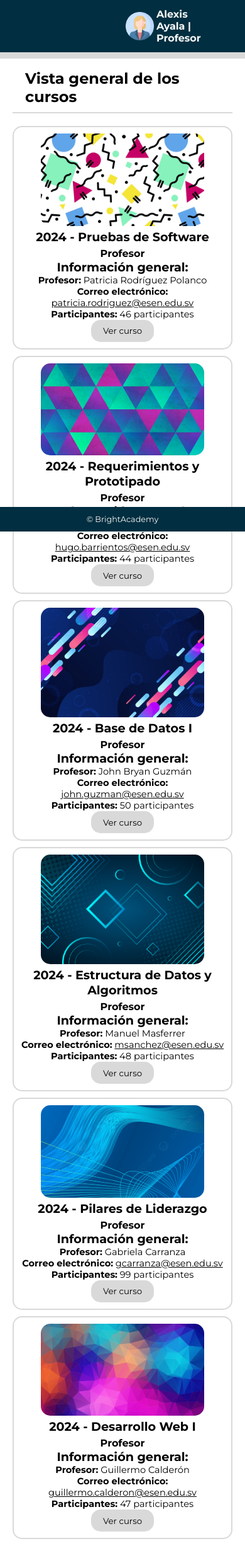
After one commit to diegoemz/Proyecto-BrightAcademy, a PHP site: page /nahomi-serrano/curso_profe.html in a window 390 px wide. The commit adds this page. Shown: the whole page at 63% size. Run offline with PHP 8.4, Linux system fonts and the light colour scheme.

Commit message:
Mejora de responsivo

```diff
--- a/nahomi-serrano/css/cursos.css
+++ b/nahomi-serrano/css/cursos.css
@@ -24,12 +24,14 @@ body {
 }
 
 /* Sección de información de los cursos */
+
 .info {
     padding: 20px;
 }
-.info h2 {
+
+.info h1{
     padding-left: 20px;
-    padding-top: 10px;
+    padding-top: 90px;
     padding-bottom: 10px;
     border-bottom: solid var(--gris-1) 2px;
 }
@@ -53,7 +55,7 @@ body {
 }
 
 .vista img {
-    max-width: 100%;
+    max-width: 80%;
     border-radius: 15px;
     text-align: center;
 }
--- /dev/null
+++ b/nahomi-serrano/css/menu.css
@@ -0,0 +1,108 @@
+@import url('https://fonts.googleapis.com/css2?family=Montserrat:ital,wght@0,100..900;1,100..900&display=swap');
+:root{
+    /*Colores*/
+    --negro: #000;
+    --gris-1: #d9d9d9;
+    --blanco-1: #F8F8F8;
+    --beige-1: #F2E3D5;
+    --azul-1: #012E40;
+    --azul-2: #024959;
+    --azul-3: #026773;
+    --azul-4: #3CA6A6;
+    --celeste-1: #234459;
+    --celeste-2: #3C7499;
+    --celeste-3: #5AAEE6;
+    --celeste-4: #94C1FF;
+
+    /*Tamaño de texto*/
+    --titulo: 4.3em;
+    --subtitulo: 1.2em;
+    --texto: 1em;
+    --botones: 1.5em;
+}
+*{
+    margin: 0;
+    padding: 0;
+    box-sizing: border-box;
+    font-family: 'Montserrat';
+}
+/*Header*/
+header {
+    width: 100%;
+    height: 10.5%;
+    background-color: var(--azul-1);
+    border-bottom: var(--azul-2) 3px solid;
+    position: fixed;
+    z-index: 100;
+}
+.icono, .nombre{
+    padding-top: 13px;
+}
+.icono{
+    width: 45px;
+    height: auto;
+    margin-left:200px;
+}
+.nombre {
+    font-weight: bold;
+    color: var(--blanco-1);
+    padding-left: 1%;
+}
+.container {
+    display: flex;
+    align-items: center;
+    z-index: 100;
+}
+.nav{
+    display: flex;
+    flex-wrap: wrap;
+    justify-content: space-between;
+    padding-left: 700px;
+    padding-top: 10px;
+}
+.nav a {
+    padding: 0px 15px;
+    text-decoration: none;
+    color: var(--blanco-1);
+    border-left: solid var(--blanco-1) 1px;
+    border-right: solid var(--blanco-1) 1px;
+}
+.nav a:hover {
+    color: var(--celeste-4);
+}
+.decoration{
+    position: fixed;
+    background-color: var(--gris-1);
+    width: 100%;
+    margin-top: 13px;
+    height: 10px;
+}
+/*Aside*/
+aside div{
+    background-color: var(--celeste-4);
+    height: 300px;
+}
+
+/*Footer*/
+footer {
+    position: fixed;
+    bottom: 0px;
+    background-color: var(--azul-1);
+    font-size: 0.8em;
+    width: 100%;
+    text-align: center;
+}
+footer p {
+    padding: 12px;
+    color: var(--blanco-1);
+}
+footer .cont {
+    display: flex;
+    height: 40px;
+    justify-content: center;
+    align-items: center;
+
+}
+#bold{
+    font-weight: bold;
+}
--- /dev/null
+++ b/nahomi-serrano/curso_profe.html
@@ -0,0 +1,136 @@
+<!DOCTYPE html>
+<html lang="en">
+<head>
+    <meta charset="UTF-8">
+    <meta name="viewport" content="width=device-width, initial-scale=1.0">
+    <title>BrightAcademy</title>
+    <link rel="stylesheet" href="./css/menu.css">
+    <link rel="stylesheet" href="./css/cursos.css">
+</head>
+<body>
+    <header>
+        <div class="container">
+            <img class="icono" src="../img/perfil.png" alt="Perfil usuario">
+            <p class="nombre">Alexis Ayala  |  Profesor</p>
+            <nav class="nav">
+                <a href="main-area.html">Área Principal</a>
+                <a href="cursos-area.html">Cursos</a>
+            </nav>
+        </div>
+        <div class="decoration"></div>
+    </header>
+
+    <section class="info">
+        <h1>Vista general de los cursos</h1>
+        <div class="cont">
+            <article class="vista">
+                <div class="div-1">
+                    <img src="../img/fondo-abstracto.jpg" alt="fondo-abstracto">
+                    <h2>2024 - Pruebas de Software</h2>
+                    <h3>Profesor</h3>
+                </div>
+                <div class="linea"></div>
+                <div class="div-2">
+                    <h2><span>Información general:</span></h2>
+                    <ul>
+                        <li><span id="bold">Profesor:</span> Patricia Rodríguez Polanco</li>
+                        <li><span id="bold">Correo electrónico:</span> <span id="decoration">patricia.rodriguez@esen.edu.sv</span></li>
+                        <li><span id="bold">Participantes:</span> 46 participantes</li>
+                    </ul>
+                    <button>Ver curso</button>
+                </div>
+            </article>
+            <article class="vista">
+                <div class="div-1">
+                    <img src="../img/fondo-cursos.png" alt="fondo-cursos">
+                    <h2>2024 - Requerimientos y Prototipado</h2>
+                    <h3>Profesor</h3>
+                </div>
+                <div class="linea"></div>
+                <div class="div-2">
+                    <h2><span>Información general:</span></h2>
+                    <ul>
+                        <li><span id="bold">Profesor:</span> Hugo Barrientos</li>
+                        <li><span id="bold">Correo electrónico:</span> <span id="decoration">hugo.barrientos@esen.edu.sv</span></li>
+                        <li><span id="bold">Participantes:</span> 44 participantes</li>
+                    </ul>
+                    <button>Ver curso</button>
+                </div>
+            </article>
+            <article class="vista">
+                <div class="div-1">
+                    <img src="../img/fondo-formas.jpg" alt="fondo-formas">
+                    <h2>2024 - Base de Datos I</h2>
+                    <h3>Profesor</h3>
+                </div>
+                <div class="linea"></div>
+                <div class="div-2">
+                    <h2><span>Información general:</span></h2>
+                    <ul>
+                        <li><span id="bold">Profesor:</span> John Bryan Guzmán</li>
+                        <li><span id="bold">Correo electrónico:</span> <span id="decoration">john.guzman@esen.edu.sv</span></li>
+                        <li><span id="bold">Participantes:</span> 50 participantes</li>
+                    </ul>
+                    <button>Ver curso</button>
+                </div>
+            </article>
+            <article class="vista">
+                <div class="div-1">
+                    <img src="../img/fondo-geometrico.jpg" alt="fondo-geometrico">
+                    <h2>2024 - Estructura de Datos y Algoritmos</h2>
+                    <h3>Profesor</h3>
+                </div>
+                <div class="linea"></div>
+                <div class="div-2">
+                    <h2><span>Información general:</span></h2>
+                    <ul>
+                        <li><span id="bold">Profesor:</span> Manuel Masferrer</li>
+                        <li><span id="bold">Correo electrónico:</span> <span id="decoration">msanchez@esen.edu.sv</span></li>
+                        <li><span id="bold">Participantes:</span> 48 participantes</li>
+                    </ul>
+                    <button>Ver curso</button>
+                </div>
+            </article>
+            <article class="vista">
+                <div class="div-1">
+                    <img src="../img/fondo-vector.jpg" alt="fondo-vector">
+                    <h2>2024 - Pilares de Liderazgo</h2>
+                    <h3>Profesor</h3>
+                </div>
+                <div class="linea"></div>
+                <div class="div-2">
+                    <h2><span>Información general:</span></h2>
+                    <ul>
+                        <li><span id="bold">Profesor:</span> Gabriela Carranza</li>
+                        <li><span id="bold">Correo electrónico:</span> <span id="decoration">gcarranza@esen.edu.sv</span></li>
+                        <li><span id="bold">Participantes:</span> 99 participantes</li>
+                    </ul>
+                    <button>Ver curso</button>
+                </div>
+            </article>
+            <article class="vista">
+                <div class="div-1">
+                    <img src="../img/fondos-de-colores.jpg" alt="fondos-de-colores">
+                    <h2>2024 - Desarrollo Web I</h2>
+                    <h3>Profesor</h3>
+                </div>
+                <div class="linea"></div>
+                <div class="div-2">
+                    <h2><span>Información general:</span></h2>
+                    <ul>
+                        <li><span id="bold">Profesor:</span> Guillermo Calderón</li>
+                        <li><span id="bold">Correo electrónico:</span> <span id="decoration">guillermo.calderon@esen.edu.sv</span></li>
+                        <li><span id="bold">Participantes:</span> 47 participantes</li>
+                    </ul>
+                    <button>Ver curso</button>
+                </div>
+            </article>
+        </div>
+    </section>
+
+        <footer>
+            <p>&copy; BrightAcademy</p>
+        </footer>
+    </div>
+</body>
+</html>
```
Also changed, not shown: other parts of nahomi-serrano/css/cursos.css (+26 -21 lines), nahomi-serrano/curso_estudiante.html (added, +136 -0 lines), nahomi-serrano/cursos.html (deleted, +0 -133 lines), nahomi-serrano/nombre.html (deleted, +0 -33 lines).
